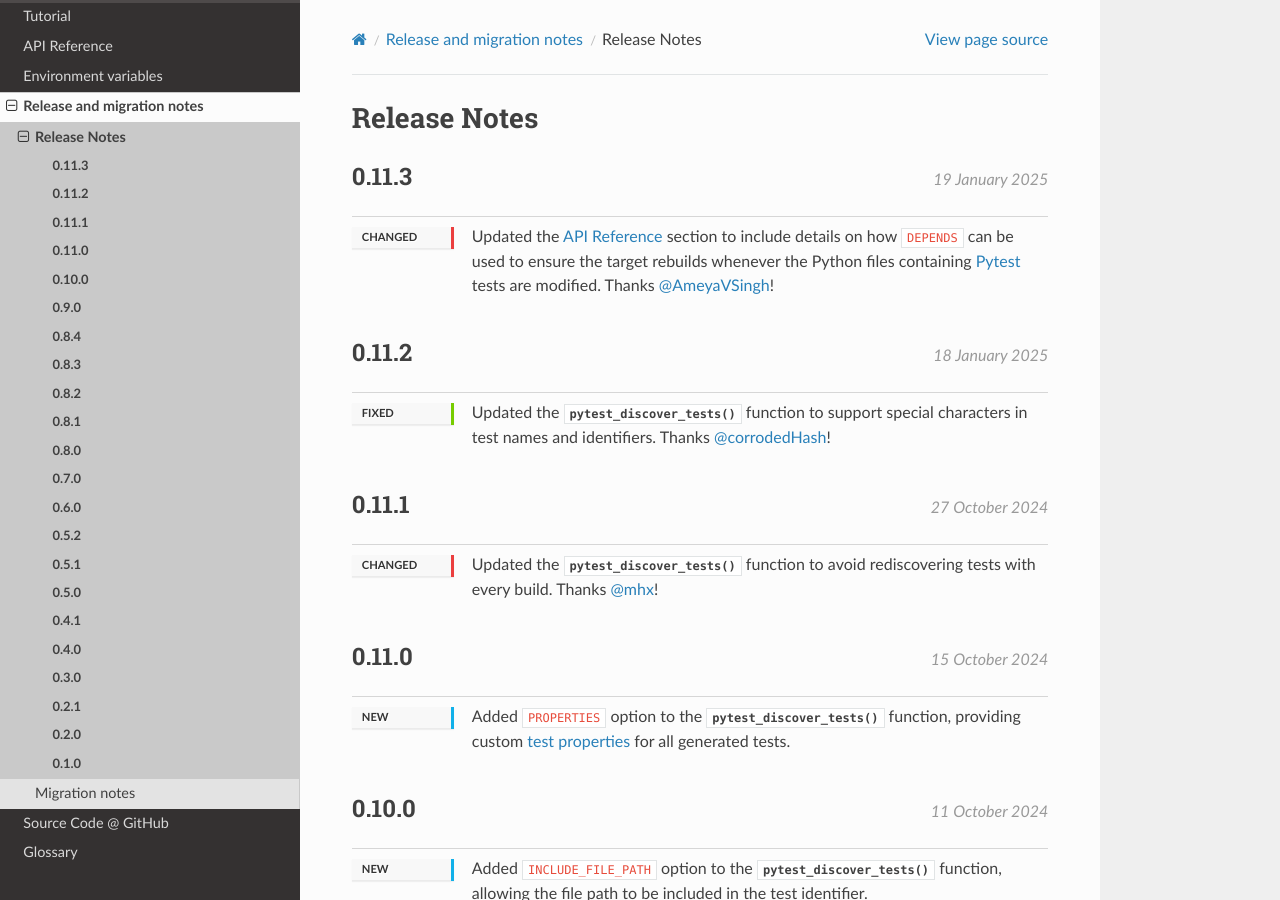
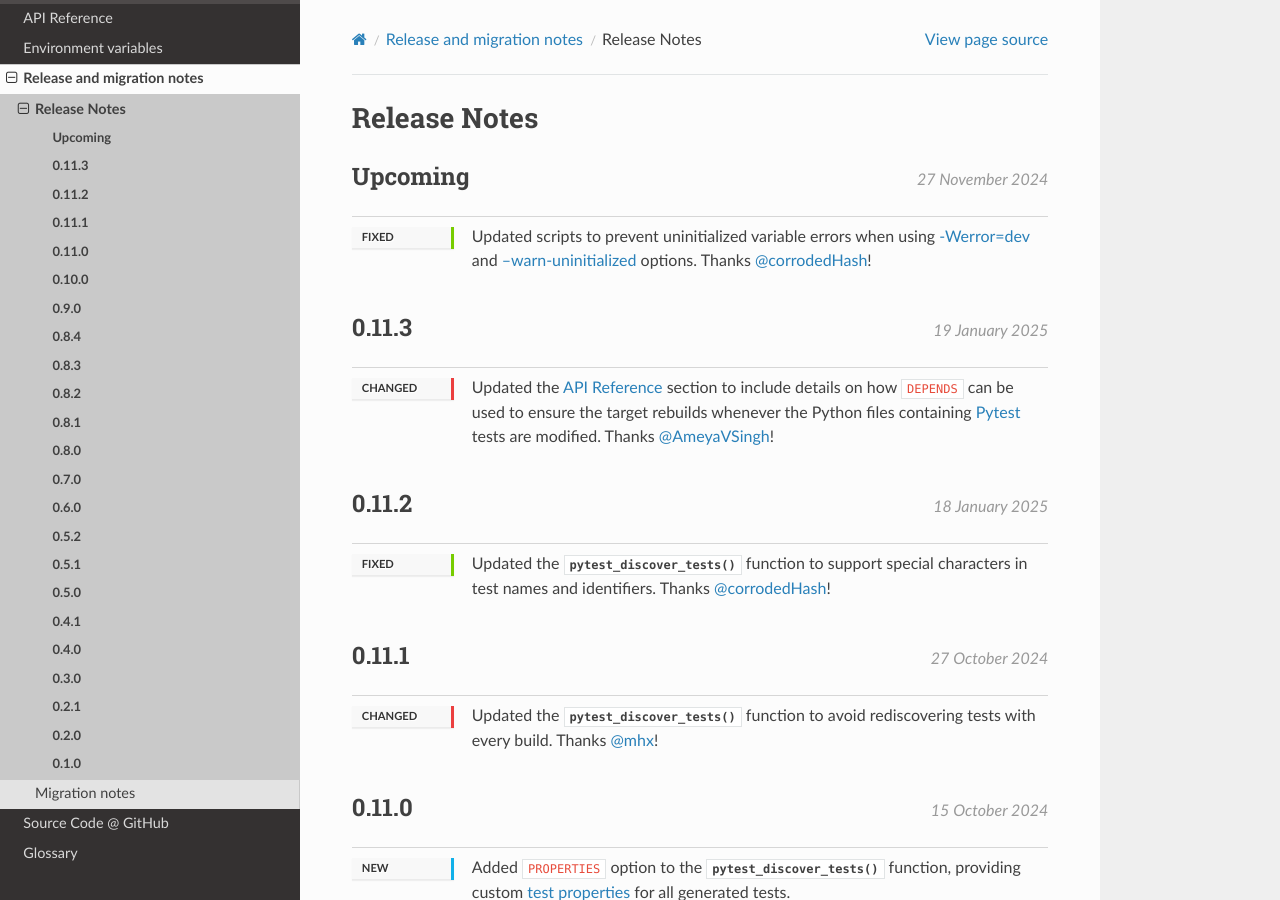
Before and after one commit to python-cmake/pytest-cmake, a Sphinx documentation site: the page built from doc/release/release_notes.rst, in a window 1280 px wide and 900 px high. Built offline with Sphinx 7.4.7 and the Read the Docs theme 3.1.0, drawn with Linux system fonts in a browser that asks for light colours.

Commit message:
Fix uninitialized variable errors in FindPytest.cmake with -Werror=dev
CMake reported uninitialized variable errors for `LD_LIBRARY_PATH` and
`PYTHONPATH` when using `-Werror=dev --warn-uninitialized`, causing
`pytest_discover_tests` to fail.

```diff
--- a/doc/release/release_notes.rst
+++ b/doc/release/release_notes.rst
@@ -3,6 +3,16 @@
 *************
 Release Notes
 *************
+
+.. release:: Upcoming
+
+    .. change:: fixed
+
+        Updated scripts to prevent uninitialized variable errors when using `-Werror=dev
+        <https://cmake.org/cmake/help/latest/manual/cmake.1.html#cmdoption-cmake-Werror>`_
+        and `--warn-uninitialized
+        <https://cmake.org/cmake/help/latest/manual/cmake.1.html#cmdoption-cmake-warn-uninitialized>`_
+        options. Thanks :github_user:`corrodedHash`!
 
 .. release:: 0.11.3
     :date: 2025-01-19
```
Also changed, not shown: 1 other file.
